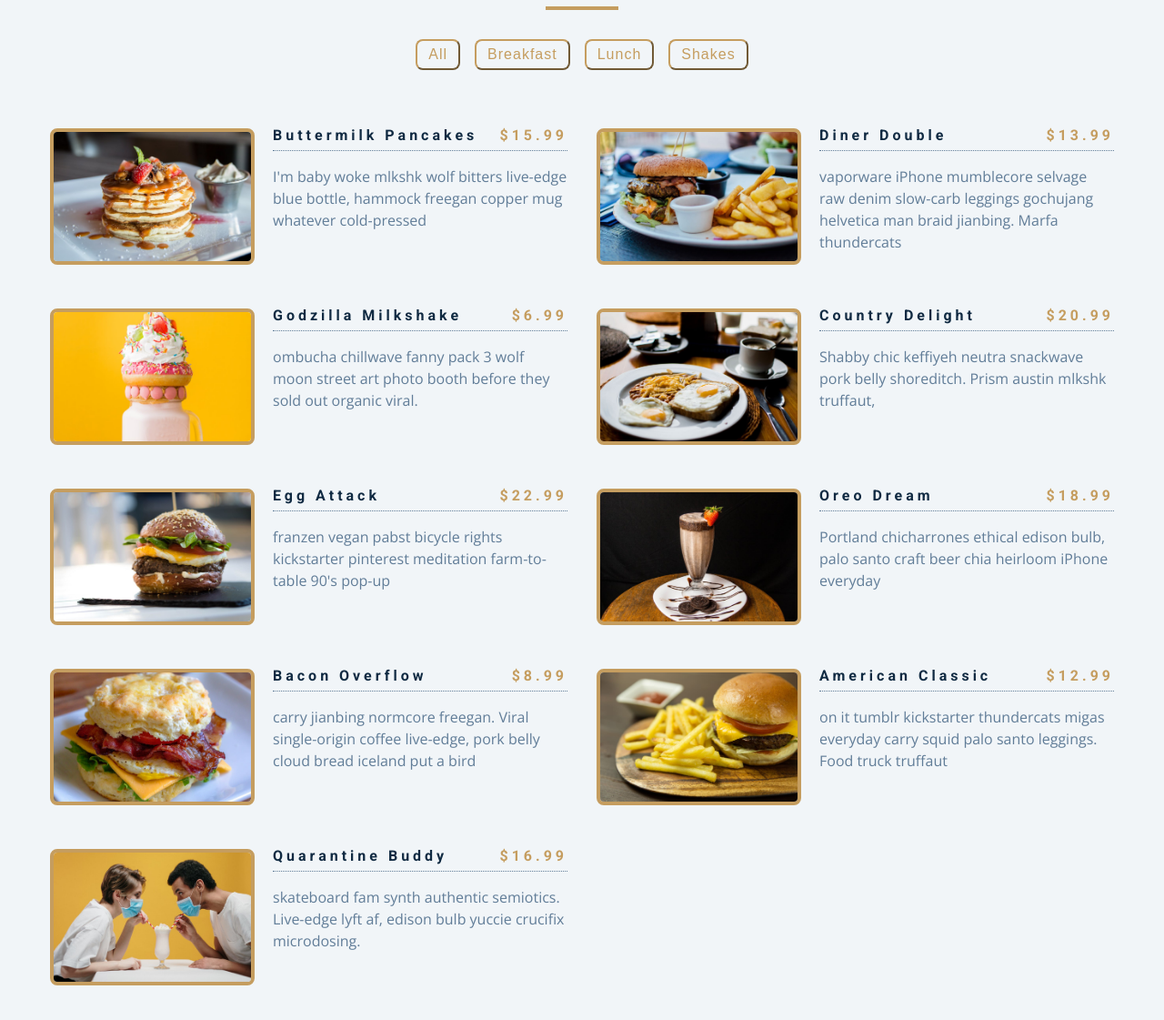
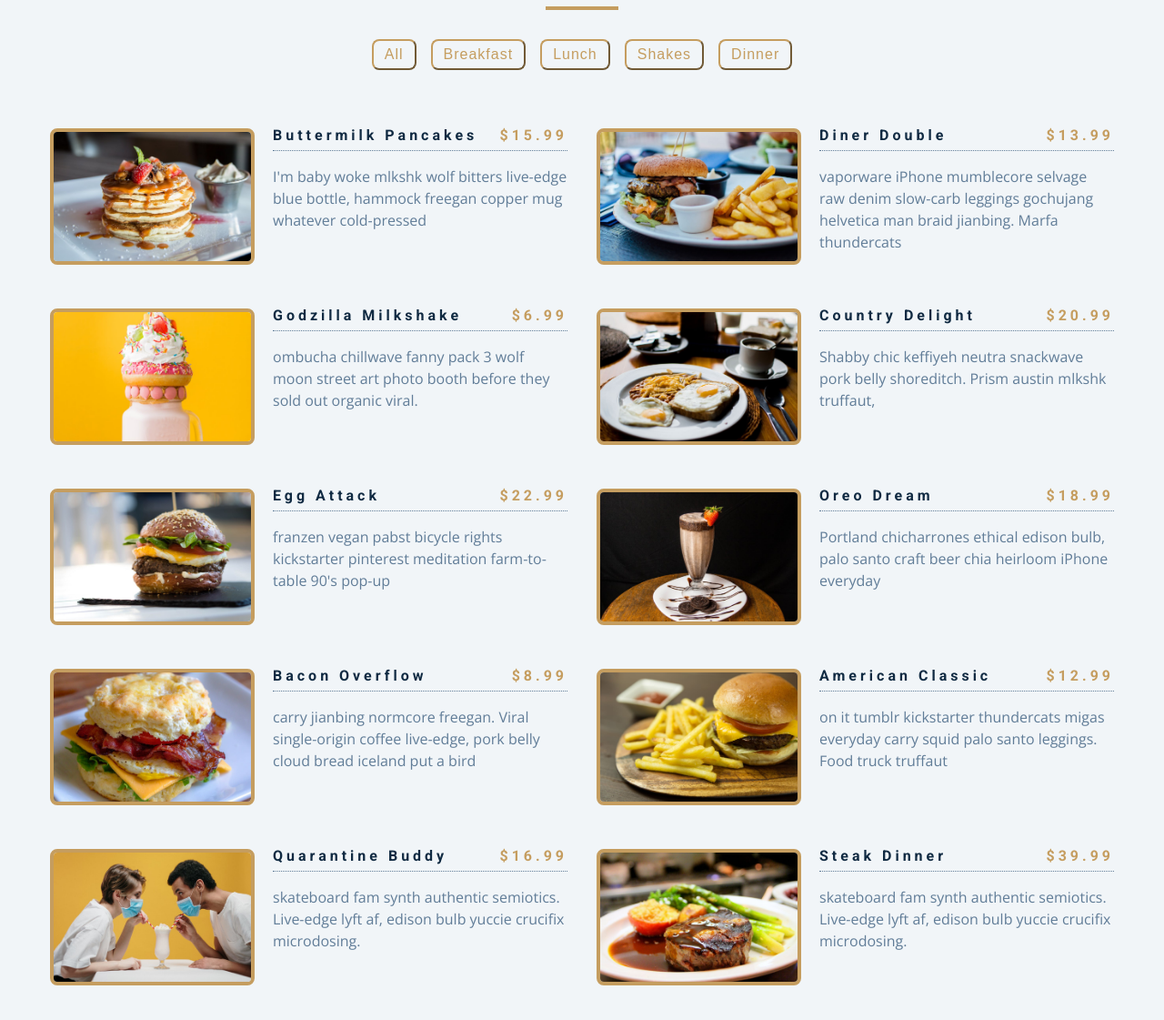
Before and after one commit to Fishbite/our-menu, a plain HTML site: page index.html in a window 1280 px wide. Shown: the part 125-1246 px from the top of the page at 91% size. Drawn offline with nearby package versions, Linux system fonts and the light colour scheme.

Commit message:
removed hard coded buttons from html and added buttons dynamically with in app.js

```diff
--- a/app.js
+++ b/app.js
@@ -72,37 +72,25 @@ const menu = [
     img: "./images/item-9.jpeg",
     desc: `skateboard fam synth authentic semiotics. Live-edge lyft af, edison bulb yuccie crucifix microdosing.`,
   },
+  {
+    id: 10,
+    title: "steak dinner",
+    category: "dinner",
+    price: 39.99,
+    img: "./images/item-10.jpeg",
+    desc: `skateboard fam synth authentic semiotics. Live-edge lyft af, edison bulb yuccie crucifix microdosing.`,
+  },
 ];
 
 const selectionCenter = document.querySelector(".section-center");
 
-const filterBtns = document.querySelectorAll(".filter-btn");
+const btnsContainer = document.querySelector(".btn-container");
 
 // listen for DOM content to be loaded
 //load items
 window.addEventListener("DOMContentLoaded", function () {
   displayMenuItems(menu);
-});
-
-// filter items
-filterBtns.forEach(function (btn) {
-  btn.addEventListener("click", function (event) {
-    console.log(event.currentTarget.dataset.id);
-    const category = event.currentTarget.dataset.id;
-    const menuCategory = menu.filter(function (menuItem) {
-      console.log(menuItem.category);
-      if (menuItem.category === category) {
-        return menuItem;
-      }
-    });
-    console.log(menuCategory);
-    if (category === "all") {
-      console.log("All!!!!!");
-      displayMenuItems(menu);
-    } else {
-      displayMenuItems(menuCategory);
-    }
-  });
+  displayMenuBtns();
 });
 
 function displayMenuItems(menuItems) {
@@ -125,3 +113,47 @@ function displayMenuItems(menuItems) {
   displayMenu = displayMenu.join(""); // make string from array
   selectionCenter.innerHTML = displayMenu;
 }
+
+function displayMenuBtns() {
+  // iterate over the menu array & return only unique categories
+  const categories = menu.reduce(
+    function (values, item) {
+      if (!values.includes(item.category)) {
+        values.push(item.category);
+      }
+      return values;
+    },
+    ["all"]
+  );
+  console.log(categories);
+  // create buttons for each category
+  const categoryBtns = categories
+    .map(function (category) {
+      return `<button class="filter-btn" type="button" data-id=${category}>
+  ${category}
+</button>`;
+    })
+    .join("");
+  console.log(categoryBtns);
+  btnsContainer.innerHTML = categoryBtns;
+  const filterBtns = btnsContainer.querySelectorAll(".filter-btn");
+  // filter items
+  filterBtns.forEach(function (btn) {
+    btn.addEventListener("click", function (event) {
+      //console.log(event.currentTarget.dataset.id);
+      const category = event.currentTarget.dataset.id;
+      const menuCategory = menu.filter(function (menuItem) {
+        //console.log(menuItem.category);
+        if (menuItem.category === category) {
+          return menuItem;
+        }
+      });
+      //console.log(menuCategory);
+      if (category === "all") {
+        displayMenuItems(menu);
+      } else {
+        displayMenuItems(menuCategory);
+      }
+    });
+  });
+}
--- a/index.html
+++ b/index.html
@@ -21,19 +21,21 @@
       </div>
       <!-- filter buttons -->
       <div class="btn-container">
-        <button class="filter-btn" type="button" data-id="all">all</button>
+        <!-- commented out because buttons are dynamically generated in app.js -->
+        <!-- <button class="filter-btn" type="button" data-id="all">all</button>
         <button class="filter-btn" type="button" data-id="breakfast">
           breakfast
         </button>
         <button class="filter-btn" type="button" data-id="lunch">lunch</button>
         <button class="filter-btn" type="button" data-id="shakes">
           shakes
-        </button>
+        </button> -->
       </div>
       <!-- menu items -->
       <div class="section-center">
         <!-- single item -->
-        <article class="menu-item">
+        <!-- commented out because all below is dynamically generated in app.js -->
+        <!-- <article class="menu-item">
           <img src="./menu-item.jpeg" class="photo" alt="menu item" />
           <div class="item-info">
             <header>
@@ -47,7 +49,7 @@
               cupiditate. Ea!
             </p>
           </div>
-        </article>
+        </article> -->
         <!-- end of  single item -->
       </div>
     </section>
```
